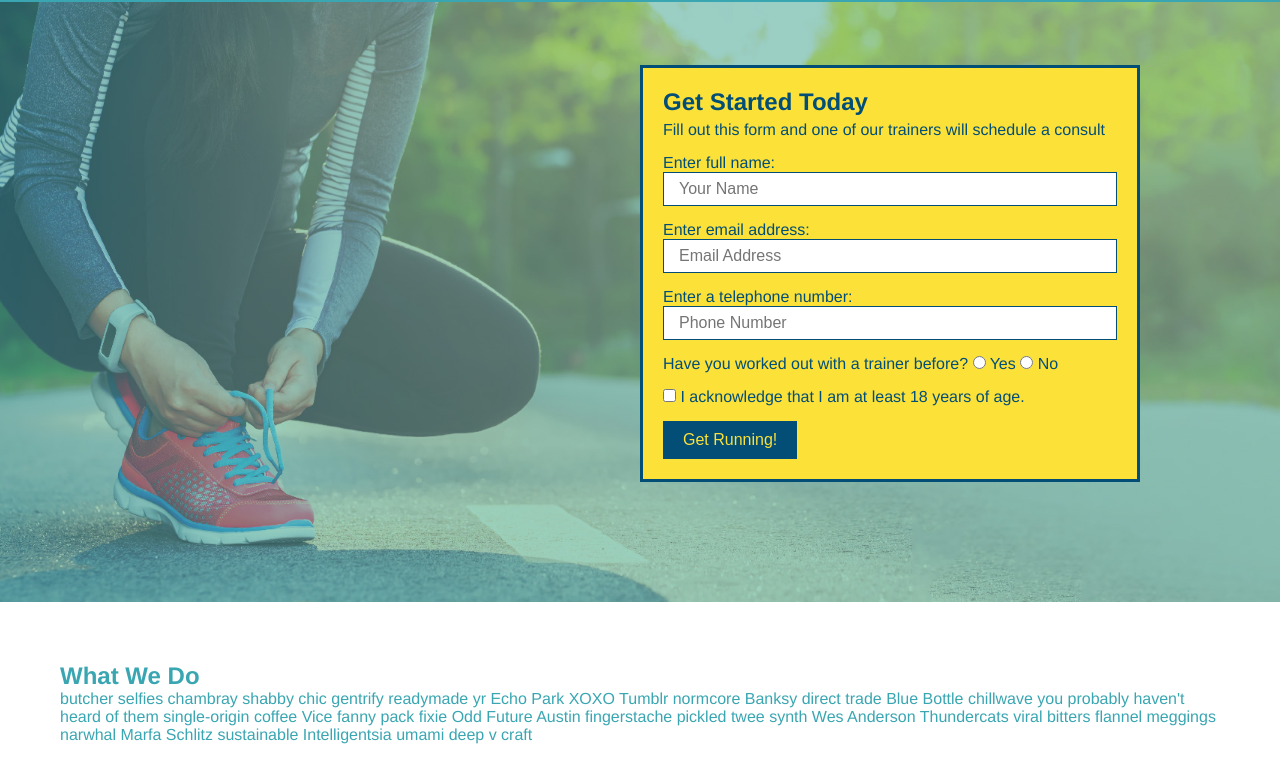
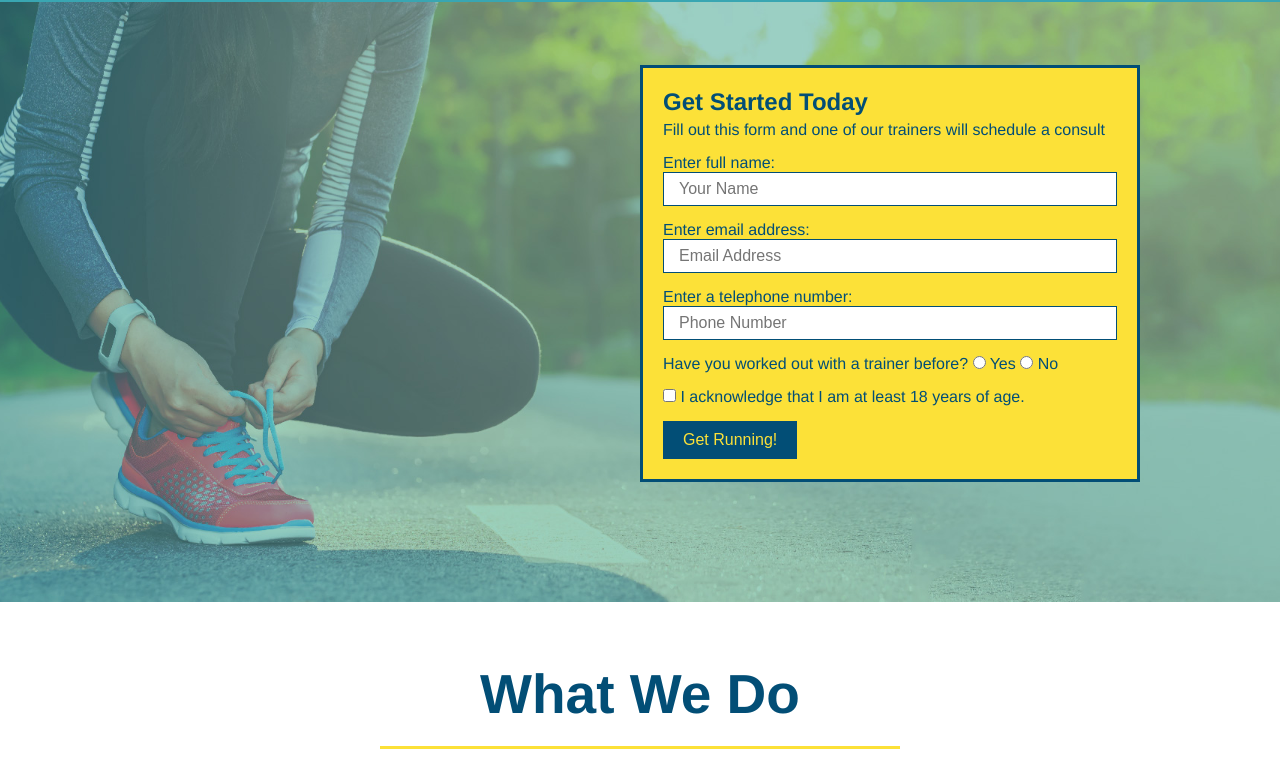
Before and after one commit to Caeldeth/run-buddy, a plain HTML site: page index.html in a window 1280 px wide. Shown: the part 80-861 px from the top of the page. Drawn offline with Linux system fonts and the light colour scheme.

Commit message:
work on what we do section

```diff
--- a/assets/css/style.css
+++ b/assets/css/style.css
@@ -136,3 +136,26 @@ h3 {
 }
 
 /* Hero Styles End */
+
+/* Intro styles Start */
+.intro {
+    text-align: center;
+}
+
+.intro h2 {
+    font-size: 55px;
+    color: #024e76;
+    margin-bottom: 35px;
+    padding: 0 100px 20px 100px;
+    border-bottom: 3px solid;
+    border-color: #fce138;
+    display: inline-block;
+}
+
+.intro p {
+    line-height: 1.7;
+    color: #39a6b2;
+    width: 80%;
+    font-size: 20px;
+    margin: 0 auto;
+}
--- a/index.html
+++ b/index.html
@@ -66,7 +66,7 @@
     </section>
 
     <!-- "what we do" section -->
-    <section id="what-we-do">
+    <section id="what-we-do" class="intro">
         <h2>What We Do</h2>
         <p>
             butcher selfies chambray shabby chic gentrify readymade yr Echo Park XOXO Tumblr normcore Banksy direct trade Blue Bottle chillwave you probably haven't heard of them single-origin coffee Vice fanny pack fixie Odd Future Austin fingerstache pickled twee synth Wes Anderson Thundercats viral bitters flannel meggings narwhal Marfa Schlitz sustainable Intelligentsia umami deep v craft
```
